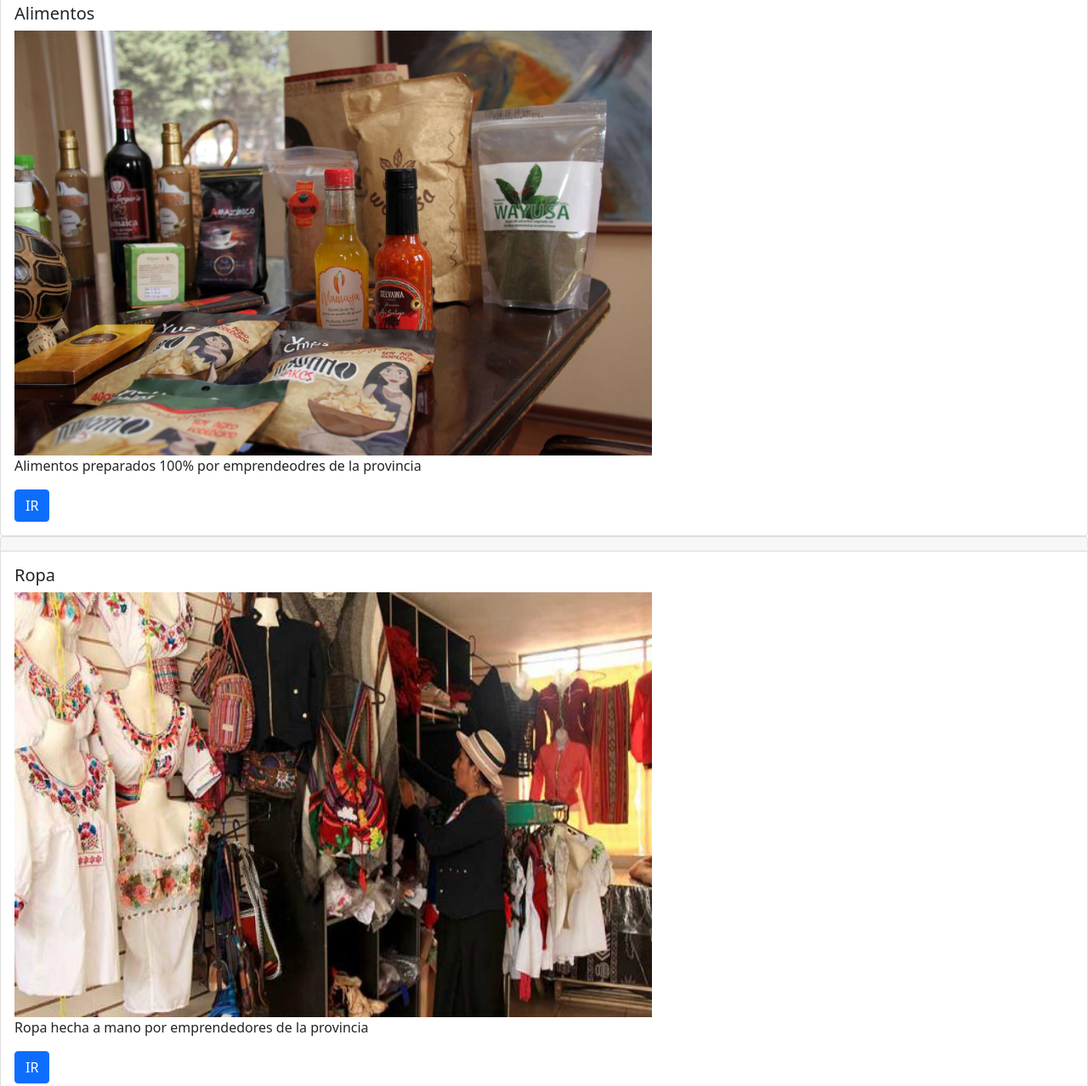
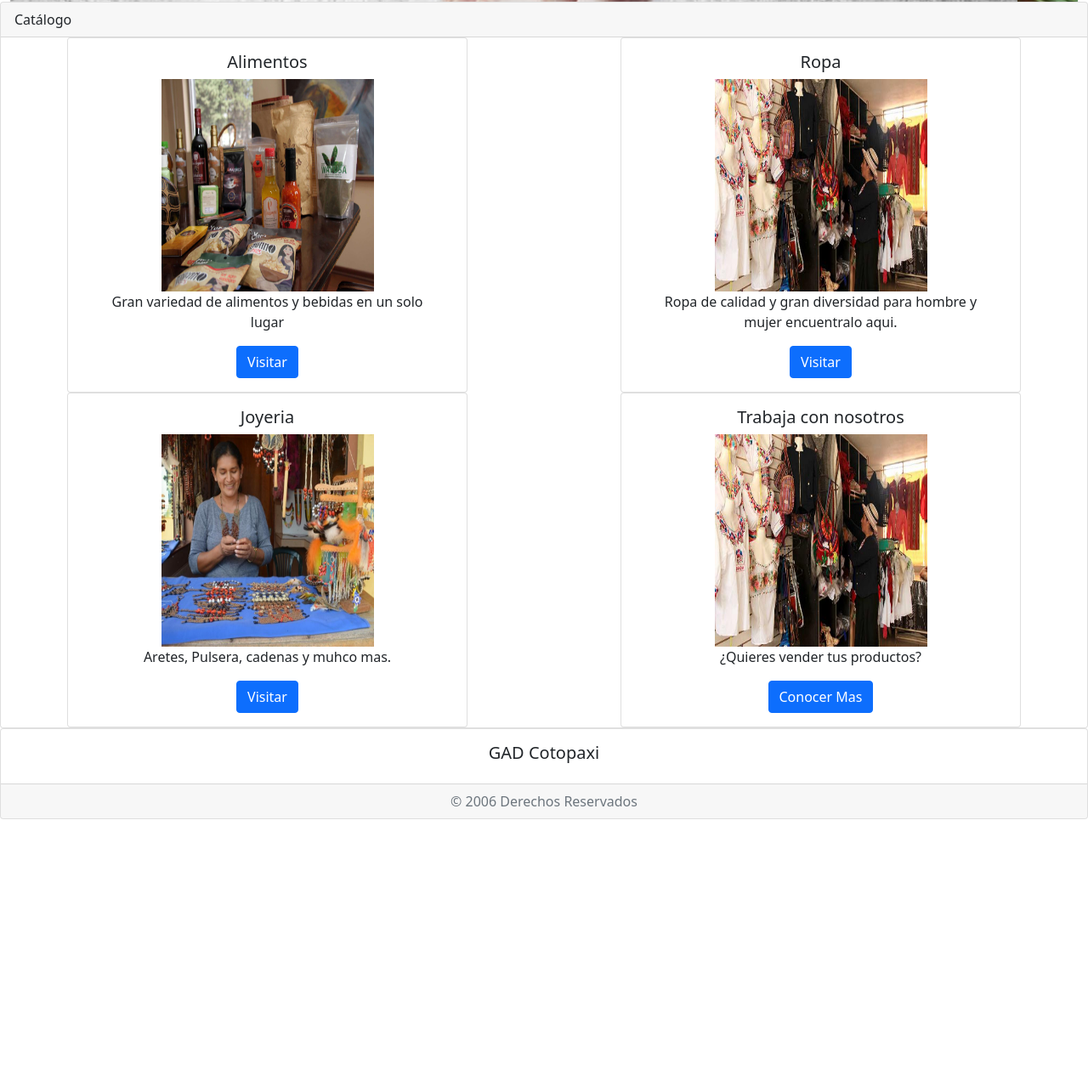
Before and after one commit to Keviing/usabilidad2, a plain HTML site: page index.html in a window 1280 px wide. Shown: the part 610-1888 px from the top of the page at 85% size. After the commit the page ends 1574 px from the top, so only its background shows below. Drawn offline with Linux system fonts and the light colour scheme.

Commit message:
Version 2

```diff
--- a/index.html
+++ b/index.html
@@ -47,6 +47,16 @@
           </div>
         </header>
 <main>
+
+  <div class="container-fluid">
+    <div class="row">
+            <div class="col-sm-12 d-flex justify-content-center">
+                <h1 class="text-center">Venta de Productos Comunitarios </h1>.
+        </div>
+    </div>
+
+</div>
+
           <div class="container-fluid">
             <div id="carouselExampleControls" class="carousel slide" data-bs-ride="carousel">
               <div class="carousel-inner">
@@ -75,37 +85,52 @@
             <div class="card-header">
               Catálogo
             </div>
+            <div class="row " >
+              <div class="col-sm-6 text-center">
+                <div class="card w-75 container">
                   <div class="card-body">
                     <h5 class="card-title">Alimentos</h5>
-              <img src="img/alimentos.jpg" height="500 px" width="750 px"  alt="">
-
-              <p class="card-text">Alimentos preparados 100% por emprendeodres de la provincia</p>
-              <a href="./page/alimento.html" class="btn btn-primary">IR</a>
+                    <img src="./img/alimentos.jpg" height="250 px" width="250 px"  alt="">
+                    <p class="card-text">Gran variedad de alimentos y bebidas en un solo lugar</p>
+                    <a href="./page/alimento.html" class="btn btn-primary">Visitar</a>
+                  </div>
+                </div>
+              </div>
+              <div class="col-sm-6 text-center" >
+                <div class="card w-75 container ">
+                  <div class="card-body">
+                    <h5 class="card-title">Ropa</h5>
+                    <img src="./img/ropa.jpeg" height="250 px" width="250 px" alt="">
+                    <p class="card-text">Ropa de calidad y gran diversidad para hombre y mujer encuentralo aqui.</p>
+                    <a href="./page/ropa.html" class="btn btn-primary">Visitar</a>
+                  </div>
+                </div>
               </div>
             </div>
 
-
-          <div class="card">
-            <div class="card-header">
+           <div class="row " >
+              <div class="col-sm-6 text-center">
+                <div class="card w-75 container">
+                  <div class="card-body">
+                    <h5 class="card-title">Joyeria</h5>
+                    <img src="./img/joyeria.jpeg" height="250 px" width="250 px"  alt="">
+                    <p class="card-text">Aretes, Pulsera, cadenas y muhco mas. </p>
+                    <a href="./page/alimento.html" class="btn btn-primary">Visitar</a>
                   </div>
+                </div>
+              </div>
+              <div class="col-sm-6 text-center" >
+                <div class="card w-75 container ">
                   <div class="card-body">
-              <h5 class="card-title">Ropa</h5>
-              <img src="img/ropa.jpeg" height="500 px" width="750 px"  alt="">
-              <p class="card-text">Ropa hecha a mano por emprendedores de la provincia</p>
-              <a href="./page/ropa.html" class="btn btn-primary">IR</a>
+                    <h5 class="card-title">Trabaja con nosotros</h5>
+                    <img src="./img/ropa.jpeg" height="250 px" width="250 px" alt="">
+                    <p class="card-text">¿Quieres vender tus productos?</p>
+                    <a href="#" class="btn btn-primary">Conocer Mas</a>
+                  </div>
+                </div>
               </div>
             </div>
 
-          <div class="card">
-            <div class="card-header">
-            </div>
-            <div class="card-body">
-              <h5 class="card-title">Joyeria</h5>
-              <img src="img/joyeria.jpeg" height="500 px" width="750 px"  alt="">
-              <p class="card-text">Ropa hecha a mano por emprendedores de la provincia</p>
-              <a href="./page/joyeria.html" class="btn btn-primary">IR</a>
-            </div>
-          </div>
         </main>
 
     <footer>
```
Lines whose indentation alone changed are shown as unchanged.
